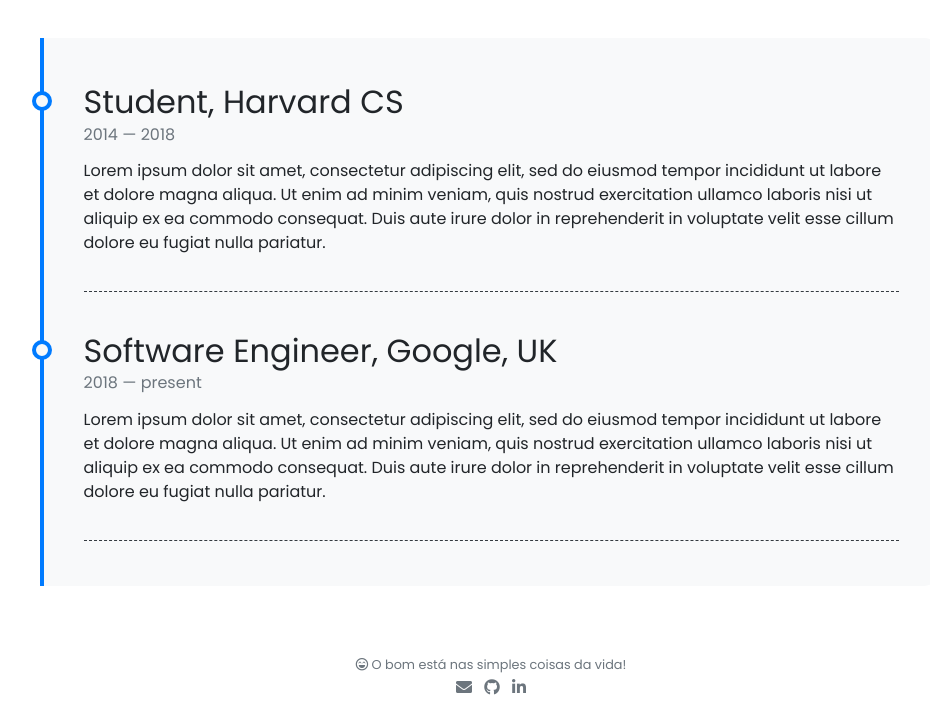
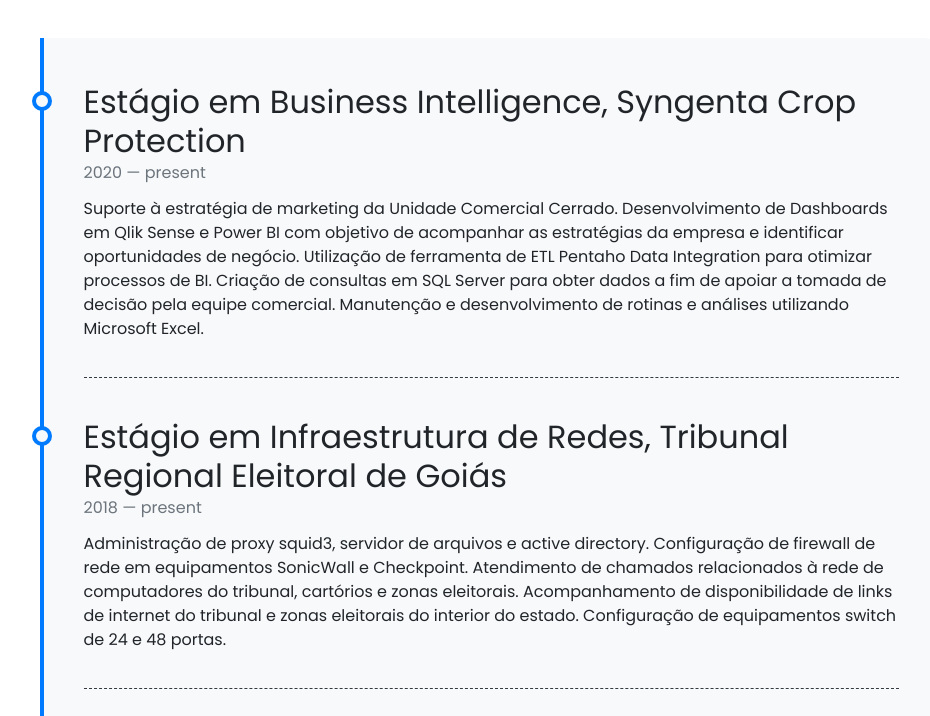
Before and after one commit to fabiomarquez/fabiomarquez.github.io, a Jekyll site: the page built from pages/about.md, in a window 1280 px wide and 1400 px high. Shown: the part 684-1400 px from the top of the window, without its empty margins (149-1079 px from the left). Built offline with Jekyll 4.4.1, drawn with Linux system fonts in a browser that asks for light colours; nearby versions of some CDN libraries; emoji names are drawn with the system emoji font.

Commit message:
Update timeline.yml

```diff
--- a/_data/timeline.yml
+++ b/_data/timeline.yml
@@ -1,17 +1,17 @@
-- title: Student, Harvard CS
-  from: 2014
-  to: 2018
-  description: Lorem ipsum dolor sit amet, consectetur adipiscing elit,
-               sed do eiusmod tempor incididunt ut labore et dolore magna aliqua.
-               Ut enim ad minim veniam, quis nostrud exercitation ullamco laboris
-               nisi ut aliquip ex ea commodo consequat. Duis aute irure dolor in
-               reprehenderit in voluptate velit esse cillum dolore eu fugiat nulla pariatur.
+- title: Estágio em Business Intelligence, Syngenta Crop Protection
+  from: 2020
+  to: present
+  description: Suporte à estratégia de marketing da Unidade Comercial Cerrado.
+               Desenvolvimento de Dashboards em Qlik Sense e Power BI com objetivo de acompanhar as estratégias da empresa e identificar oportunidades de negócio.
+               Utilização de ferramenta de ETL Pentaho Data Integration para otimizar processos de BI.
+               Criação de consultas em SQL Server para obter dados a fim de apoiar a tomada de decisão pela equipe comercial.
+               Manutenção e desenvolvimento de rotinas e análises utilizando Microsoft Excel.
 
-- title: Software Engineer, Google, UK
+- title: Estágio em Infraestrutura de Redes, Tribunal Regional Eleitoral de Goiás
   from: 2018
   to: present
-  description: Lorem ipsum dolor sit amet, consectetur adipiscing elit,
-               sed do eiusmod tempor incididunt ut labore et dolore magna aliqua.
-               Ut enim ad minim veniam, quis nostrud exercitation ullamco laboris
-               nisi ut aliquip ex ea commodo consequat. Duis aute irure dolor in
-               reprehenderit in voluptate velit esse cillum dolore eu fugiat nulla pariatur.
+  description: Administração de proxy squid3, servidor de arquivos e active directory.
+               Configuração de firewall de rede em equipamentos SonicWall e Checkpoint.
+               Atendimento de chamados relacionados à rede de computadores do tribunal, cartórios e zonas eleitorais.
+               Acompanhamento de disponibilidade de links de internet do tribunal e zonas eleitorais do interior do estado.
+               Configuração de equipamentos switch de 24 e 48 portas.
```
